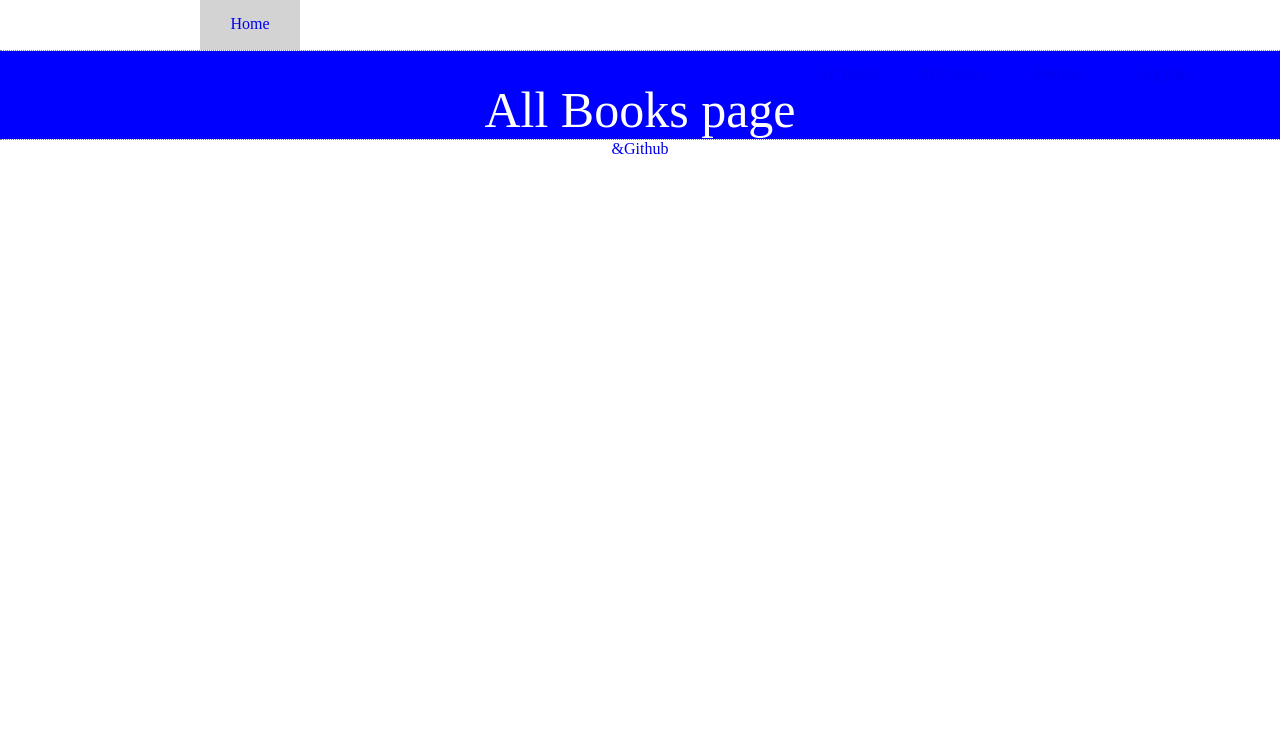
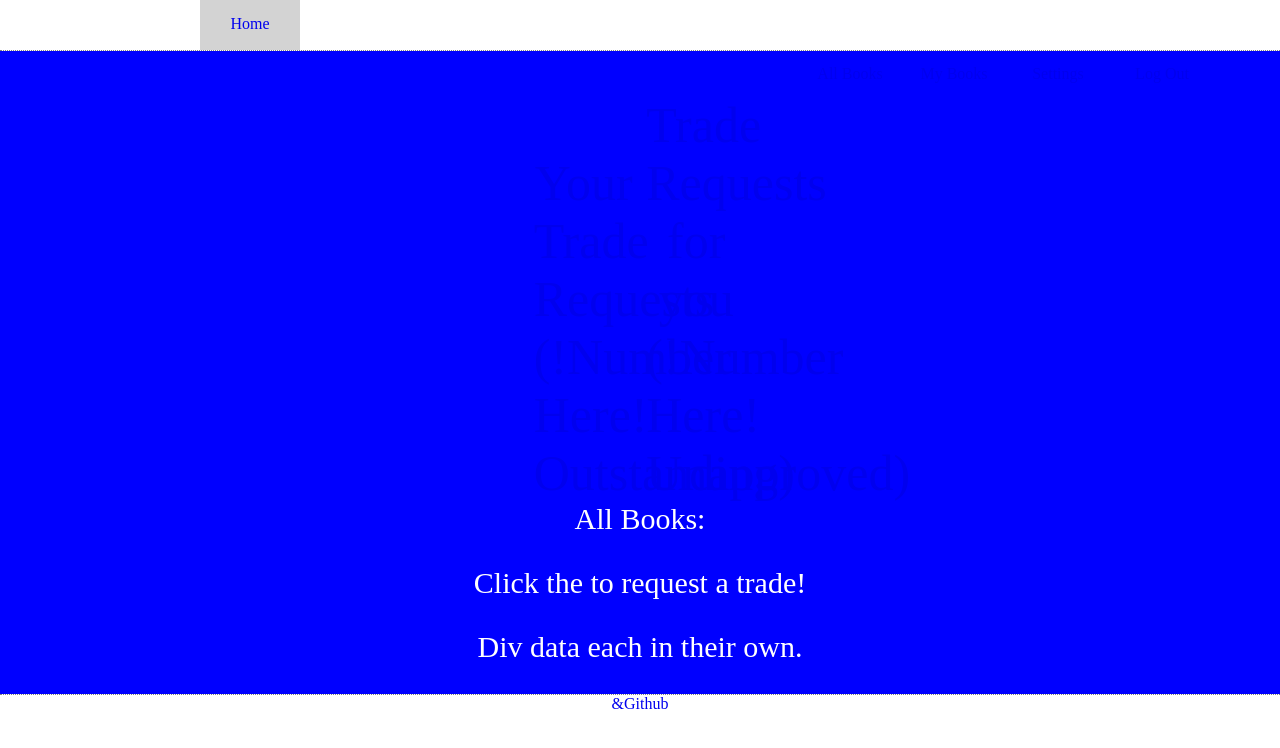
Before and after one commit to happpyier/trademybook, a website: page allbooks.html in a window 1280 px wide. Drawn offline with nearby package versions, Linux system fonts and the light colour scheme.

Commit message:
allbooks page

```diff
--- a/allbooks.html
+++ b/allbooks.html
@@ -59,7 +59,25 @@
 		</div>
 		<div id="mainContent">
 			<div class="first">
-				All Books page
+				<a href="http://trademybook.herokuapp.com/allbooks">
+						<div class="button">
+							Your Trade Requests (!Number Here! Outstanding)
+						</div>
+					</a>
+				<a href="http://trademybook.herokuapp.com/allbooks">
+						<div class="button">
+							Trade Requests for you (!Number Here! Unapproved)
+						</div>
+					</a>
+			</div>
+			<div class="second">
+				All Books:
+			</div>
+			<div class="third" id="bookResults">
+				<p>
+					Click the  to request a trade!
+				</p>
+				Div data each in their own.
 			</div>
 		</div>
 		<div id="footerContent">
```
Also changed, not shown: index.js (+31 -2 lines).
